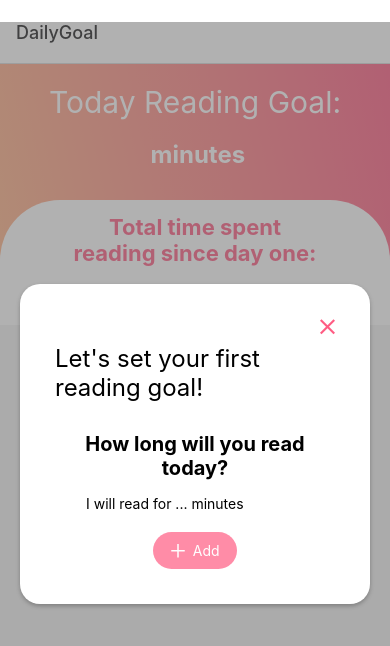
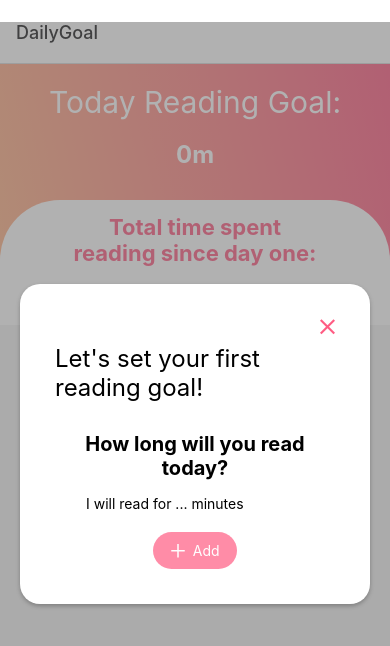
Before and after one commit to giuliapl/keepReadingApp, a React Native app: screen / in a window 390 px wide. Shown: the top 646 px of the page. Built offline with nearby package versions, Linux system fonts and the light colour scheme.

Commit message:
handle hours/minutes layout

```diff
--- a/views/DailyGoal.js
+++ b/views/DailyGoal.js
@@ -4,7 +4,7 @@ import { useEffect, useState } from 'react';
 import { useFocusEffect } from '@react-navigation/native';
 import { DAILY_GOAL, DONE_DATES, LAST_CHECK_DATE } from '../constants/storage.const';
 import { LinearGradient } from 'expo-linear-gradient';
-import { FontAwesome5, FontAwesome6, Fontisto, MaterialCommunityIcons } from '@expo/vector-icons';
+import { FontAwesome5, FontAwesome6, Fontisto } from '@expo/vector-icons';
 
 export const INCREMENT_DECREMENT_PERCENTAGE = 0.10;
 
@@ -27,12 +27,30 @@ export default function DailyGoal() {
         }
     });
 
+    // Handlers
     const onChangeDoneMinutesText = (e) => { setDoneMinutes(e) };
     const onSendDoneMinutes = async () => {
         setAfterDoneModalVisible(false);
         setIsGoalMet(true);
         await updateData(doneMinutes);
         calculateTotalMinutes();
+    };
+    const onDone = () => {
+        setAfterDoneModalVisible(true);
+    }
+    const onChangeText = (e) => { setDailyGoal(e) };
+    const onSendFirstGoal = () => {
+        if (dailyGoal) storeData(dailyGoal);
+        setFirstGoalModalVisible((prev) => !prev);
+    };
+
+    // Storage related
+    const storeData = async (value) => {
+        try {
+            await AsyncStorage.setItem(DAILY_GOAL, value);
+        } catch (e) {
+            console.error('data not stored correctly')
+        }
     };
     const updateData = async (value) => {
         try {
@@ -53,6 +71,8 @@ export default function DailyGoal() {
             console.error('data not stored correctly')
         }
     };
+
+    // Business Logic
     const setNewGoal = async (todayMinutes) => {
         const newDailyGoal = parseInt(todayMinutes) + parseInt(todayMinutes * INCREMENT_DECREMENT_PERCENTAGE);
         await AsyncStorage.setItem(DAILY_GOAL, newDailyGoal.toString());
@@ -100,23 +120,15 @@ export default function DailyGoal() {
         const total = minutesList?.reduce((accumulator, currentValue) => parseInt(accumulator) + parseInt(currentValue));
         if (total) setTotalMinutes(total);
     }
-    const onDone = () => {
-        setAfterDoneModalVisible(true);
+    const parseTime = (t) => {
+        if (!t) return '0m';
+        let hours = Math.floor(t / 60);
+        hours = hours > 0 ? `${hours}h` : '';
+        let minutes = (t % 60);
+        minutes = minutes > 0 ? `${minutes}m` : '';
+        return `${hours} ${minutes}`;
     }
 
-    const onChangeText = (e) => { setDailyGoal(e) };
-    const onSendFirstGoal = () => {
-        if (dailyGoal) storeData(dailyGoal);
-        setFirstGoalModalVisible((prev) => !prev);
-    };
-
-    const storeData = async (value) => {
-        try {
-            await AsyncStorage.setItem('daily-goal', value);
-        } catch (e) {
-            console.error('data not stored correctly')
-        }
-    };
 
     return (
         <SafeAreaView style={styles.mainContainer}>
@@ -128,7 +140,7 @@ export default function DailyGoal() {
                                 !isGoalMet ?
                                     <>
                                         <Text style={styles.title}>Today Reading Goal:</Text>
-                                        <Text style={styles.subtitle}>{dailyGoal} minutes</Text>
+                                        <Text style={styles.subtitle}>{parseTime(dailyGoal)}</Text>
                                     </>
                                     :
                                     <>
@@ -147,14 +159,13 @@ export default function DailyGoal() {
                         {
                             !isGoalMet &&
                             <Pressable elevation={5} onPress={onDone} style={styles.middle}>
-                                {/*  disabled={isGoalMet} style={isGoalMet ? { ...styles.middle, ...styles.middleDisabled } : styles.middle} */}
                                 <FontAwesome5 name="check" size={50} color={'#ffff'} />
                             </Pressable>
                         }
                         <View style={styles.lower}>
                             <View elevation={5} style={styles.card}>
                                 <Text style={styles.cardContent}>Total time spent reading since day one:</Text>
-                                <Text style={styles.cardContentDesc}>{totalMinutes} minutes</Text>
+                                <Text style={styles.cardContentDesc}>{parseTime(totalMinutes)}</Text>
                             </View>
                         </View>
                     </View>
@@ -280,9 +291,6 @@ const styles = StyleSheet.create({
         shadowRadius: 5,
         shadowOpacity: .5
     },
-    // middleDisabled: {
-    //     opacity: .7,
-    // },
     lower: {
         width: '100%',
         height: '50%',
```
